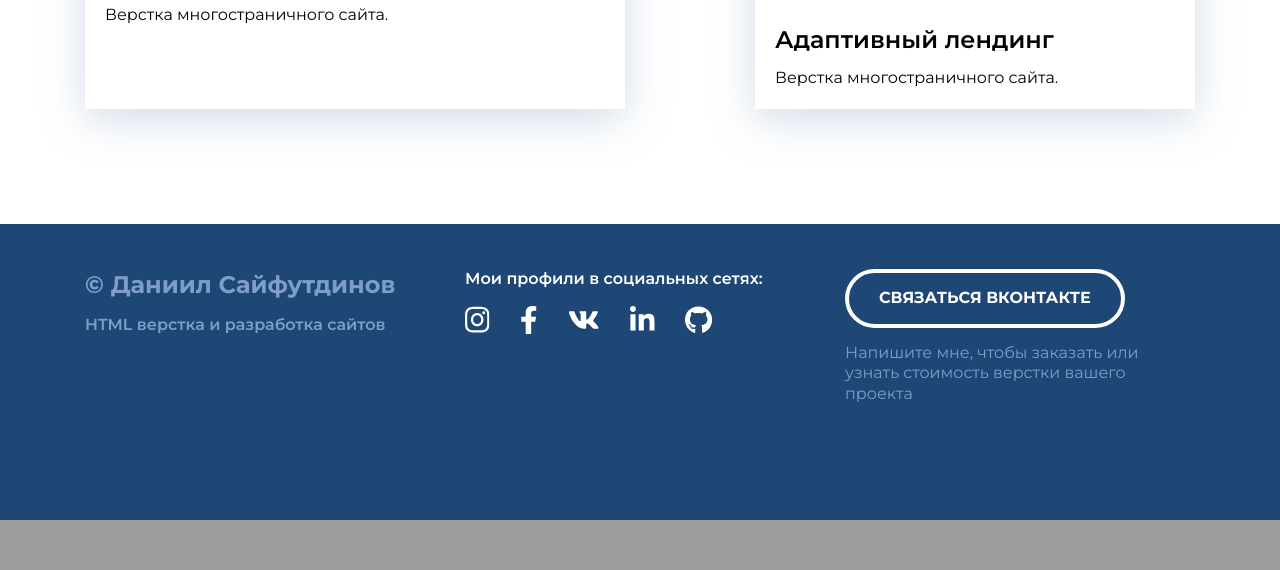
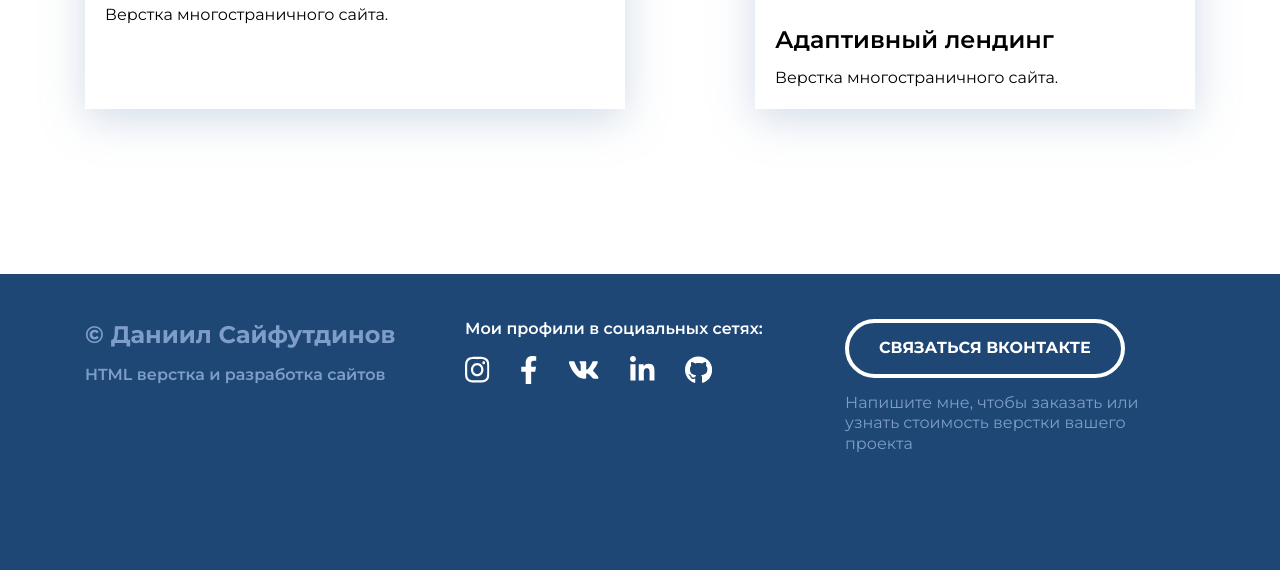
Before and after one commit to DaniilSaif/DaniilSaif.github.io, a PHP site: page /index.html in a window 1280 px wide. Shown: the part 1789-2359 px from the top of the page. Before the commit the page ends 2309 px from the top, so only its background shows below. Run offline with PHP 8.4, Linux system fonts and the light colour scheme.

Commit message:
Update style.css

```diff
--- a/work/css/style.css
+++ b/work/css/style.css
@@ -12,6 +12,10 @@ body{
 	margin: 0;
 	font-family: 'Montserrat', sans-serif;
 	color: #000000;
+}
+
+.map{
+	margin: 50px;
 }
 
 img{
```
